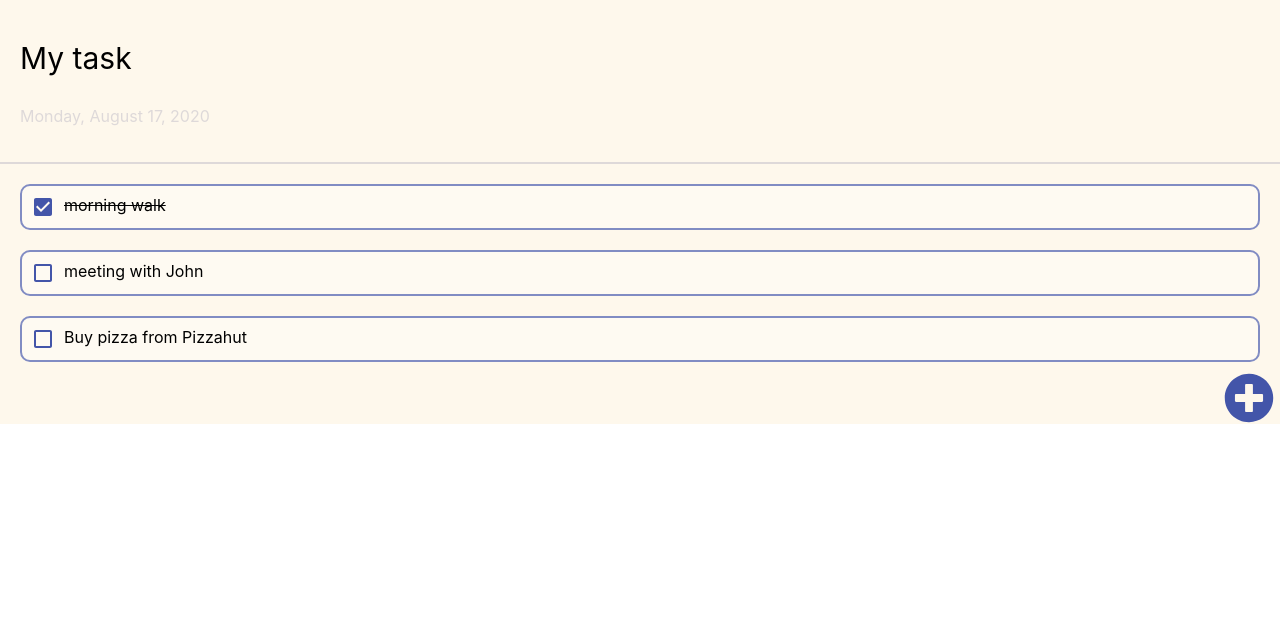
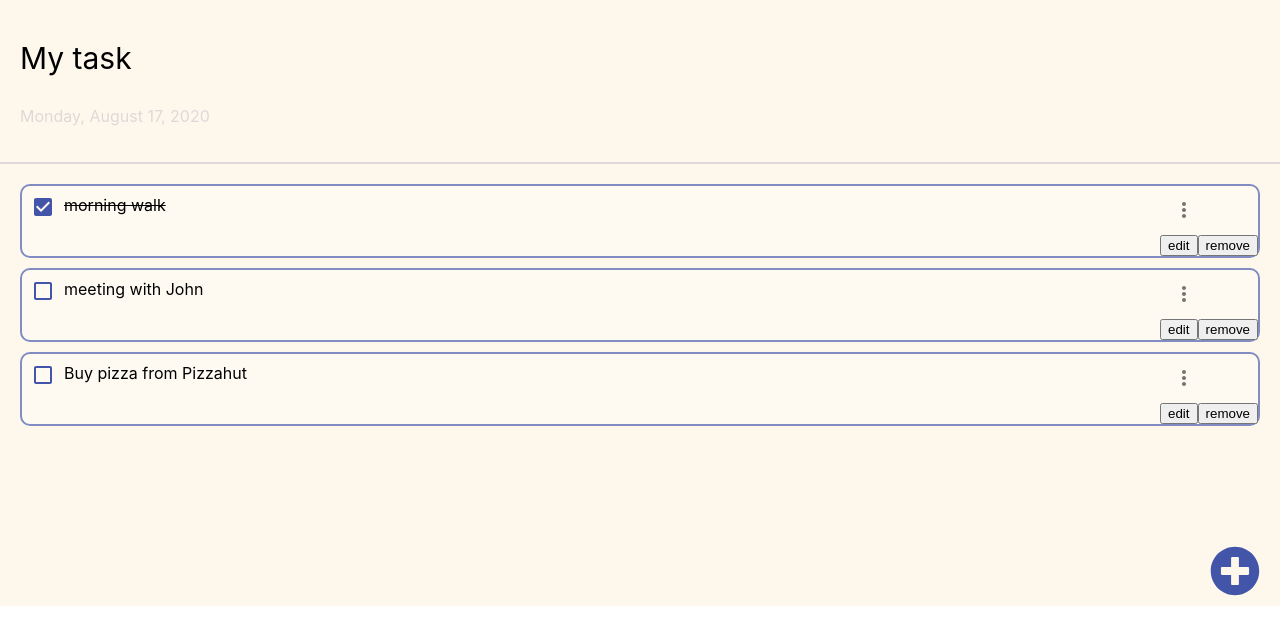
Before and after one commit to zelenovakat/newTodolist, a React (Create React App) app: page / in a window 1280 px wide. Shown: the top 644 px of the page. Built offline with nearby package versions, Linux system fonts and the light colour scheme.

Commit message:
Style and MenuButton

```diff
--- a/package.json
+++ b/package.json
@@ -7,6 +7,7 @@
     "@fortawesome/free-solid-svg-icons": "^5.14.0",
     "@fortawesome/react-fontawesome": "^0.1.11",
     "@material-ui/core": "^4.11.0",
+    "@material-ui/icons": "^4.9.1",
     "@testing-library/jest-dom": "^4.2.4",
     "@testing-library/react": "^9.5.0",
     "@testing-library/user-event": "^7.2.1",
--- a/src/App.js
+++ b/src/App.js
@@ -29,6 +29,12 @@ const App = () => {
     setTodos(updateObjectInArrayById(todos, selectedTodo))
   }
 
+  // const deleteTodo = (todoId) => {
+  //   console.log(todoId)
+  //   const todosWithoutOne = todos.filter((todo) => todo.id !== todoId)
+  //   setTodos(todosWithoutOne)
+  // }
+
   return (
     <MainWrapper>
       <header>
--- a/src/todoPart/AddTodo.js
+++ b/src/todoPart/AddTodo.js
@@ -1,6 +1,7 @@
 import React, { useState } from "react"
 import { FontAwesomeIcon } from "@fortawesome/react-fontawesome"
 import { faPlusCircle } from "@fortawesome/free-solid-svg-icons"
+// import { faTimes } from "@fortawesome/free-solid-svg-icons"
 import styled from "styled-components"
 
 const AddTodo = ({ addTodo }) => {
@@ -29,6 +30,7 @@ const AddTodo = ({ addTodo }) => {
         <div>
           <form onSubmit={handleSubmit}>
             <h4>New Todo</h4>
+            {/* <FontAwesomeIcon icon={faTimes} /> */}
             <input
               type="text"
               onChange={handleChange}
@@ -50,14 +52,35 @@ const ButtonAddTodo = styled.button`
   flex-direction: row-reverse;
   flex-wrap: wrap-reverse;
   width: 100%;
+  padding: 0;
+  margin: 10px 20px;
   svg {
     font-size: 50px;
     color: #4355a9;
+    margin-top: 100px;
+  }
+  :hover {
+    background-color: transparent;
+    outline: none;
   }
   :focus {
-    background-color: transparent;
+    outline: none;
   }
   div {
     width: 100%;
   }
+  input {
+    border: 2px solid #818cc3;
+    border-radius: 10px;
+    background-color: #fefaf2;
+    padding: 12px;
+    font-size: 15px;
+    :focus {
+      outline: none;
+    }
+  }
+  form {
+    display: flex;
+    flex-direction: column;
+  }
 `
--- a/src/todoPart/MappTodos.js
+++ b/src/todoPart/MappTodos.js
@@ -1,6 +1,7 @@
 import React from "react"
 import styled from "styled-components"
 import Checkbox from "@material-ui/core/Checkbox"
+import MenuButton from "../todoPart/MenuButton"
 
 const MappTodos = ({ todos, toggleStatus }) => {
   const mappedList = todos.map((todo) => {
@@ -20,6 +21,7 @@ const MappTodos = ({ todos, toggleStatus }) => {
           />
           <span>{todo.content}</span>
         </OneTodo>
+        <MenuButton />
       </MainDiv>
     )
   })
@@ -30,15 +32,15 @@ const MappTodos = ({ todos, toggleStatus }) => {
 export default MappTodos
 
 const OneTodo = styled.div`
-  border: 2px solid #818cc3;
-  margin: 10px 20px;
-  border-radius: 10px;
-  background-color: #fefaf2;
   svg {
     color: #4355a9;
   }
 `
 const MainDiv = styled.div`
   display: flex;
-  flex-direction: column;
+  justify-content: space-between;
+  border: 2px solid #818cc3;
+  margin: 10px 20px;
+  border-radius: 10px;
+  background-color: #fefaf2;
 `
--- /dev/null
+++ b/src/todoPart/MenuButton.js
@@ -0,0 +1,35 @@
+import React, { useState } from "react"
+import IconButton from "@material-ui/core/IconButton"
+import styled from "styled-components"
+import MoreVertIcon from "@material-ui/icons/MoreVert"
+
+const MenuButton = () => {
+  const [showMenu, isShownMenu] = useState(false)
+
+  const open = () => {
+    isShownMenu({ showMenu: true })
+  }
+
+  return (
+    <div>
+      <IconButton onClick={open}>
+        <MoreVertIcon />
+      </IconButton>
+
+      <Menu>
+        <button>edit</button>
+        <button>remove</button>
+      </Menu>
+    </div>
+  )
+}
+
+// if(this.state) {
+//   open();
+// } else {
+//   close();
+// }
+// }
+
+export default MenuButton
+const Menu = styled.div``
```
Also changed, not shown: 1 other file (tests, documents, lock files or other folders).
